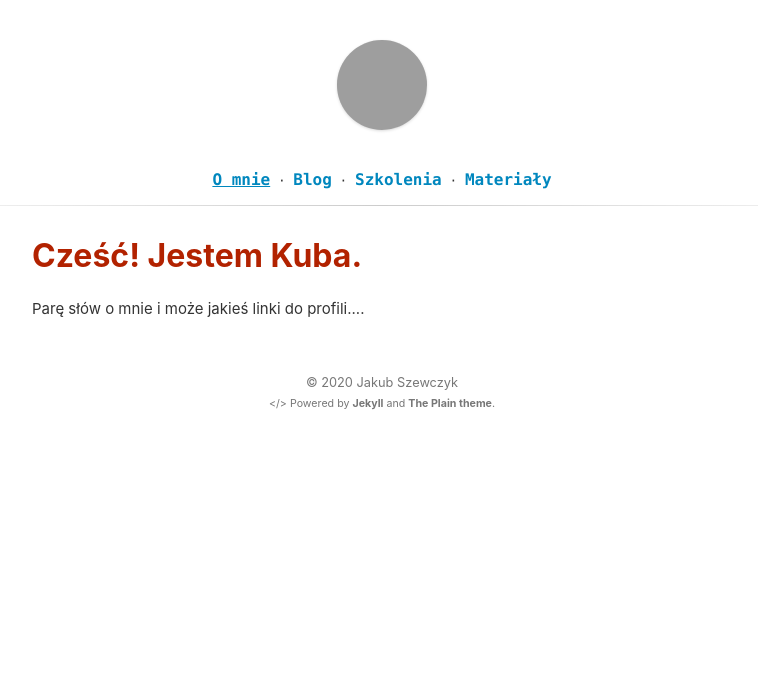
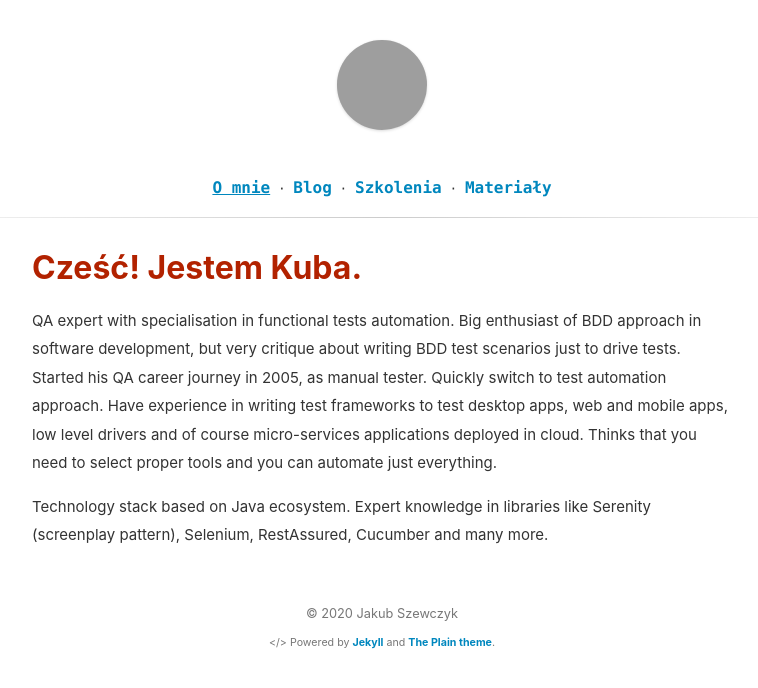
Before and after one commit to qbek/qbek.github.io, a Jekyll site: the page built from index.html, in a window 1280 px wide. Shown: the top 688 px of the page, without its empty margins (258-1016 px from the left). Built offline with Jekyll 4.4.1, drawn with Linux system fonts in a browser that asks for light colours; comment, search, counter and statistics services are not loaded; grey boxes are pictures that could not be loaded.

Commit message:
Prawie ostateczna struktura strony

```diff
--- a/_includes/header.html
+++ b/_includes/header.html
@@ -17,7 +17,7 @@
 	<span> &middot; </span>
 	<a class="top-menu {% if page.url == '/blog' %} selected {% endif %} " href="/blog">Blog</a>
 	<span> &middot; </span>
-	<a class="top-menu {% if page.url == '/courses' %} selected {% endif %}" href="/courses">Szkolenia</a>
+	<a class="top-menu {% if page.url == '/trainings/' %} selected {% endif %}" href="/trainings">Szkolenia</a>
 	<span> &middot; </span>
 	<a class="top-menu {% if page.url == '/materials' %} selected {% endif %}" href="/materials">Materiały</a>
 </div>
--- a/_sass/main.scss
+++ b/_sass/main.scss
@@ -10,7 +10,7 @@
 }
 body {
   font-size: 14px;
-  line-height: 20px;
+  line-height: 28px;
   font-weight: normal;
   font-style: normal;
   font-family: -apple-system, BlinkMacSystemFont, "Segoe UI", Roboto, Helvetica, Arial, sans-serif, "Apple Color Emoji", "Segoe UI Emoji", "Segoe UI Symbol";
@@ -31,7 +31,7 @@
 h6 {
     margin-bottom: 1rem;
     line-height: 1.25;
-    color: #313131;
+    color: #B27F00;
 }
 h1 {
   font-size: 2rem;
@@ -57,9 +57,9 @@
   max-width: 100%;
 }
 a {
-  color: inherit;
+  color: #0087BE;
   text-decoration: none;
-  border-bottom: 1px solid #555;
+  border-bottom: 1px solid #0087BE;
   &.image {
     display: block;
     text-align: center;
@@ -159,6 +159,9 @@
   padding-left: 50px;
   li {
     word-wrap: break-word;
+    ul {
+      margin: 0;
+    }
   }
   img {
     margin: 40px 0;
--- a/index.html
+++ b/index.html
@@ -2,4 +2,6 @@
 layout: page
 title: Cześć! Jestem Kuba.
 ---
-<p>Parę słów o mnie i może jakieś linki do profili....</p>
+<p>QA expert with specialisation in functional tests automation. Big enthusiast of BDD approach in software development, but very critique about writing BDD test scenarios just to drive tests. Started his QA career journey in 2005, as manual tester. Quickly switch to test automation approach. Have experience in writing test frameworks to test desktop apps, web and mobile apps, low level drivers and of course micro-services applications deployed in cloud. Thinks that you need to select proper tools and you can automate just everything.</p>
+
+<p>Technology stack based on Java ecosystem. Expert knowledge in libraries like Serenity (screenplay pattern), Selenium, RestAssured, Cucumber and many more. </p>
```
Also changed, not shown: _layouts/post.html (+14 -3 lines), _posts/2018-11-23-test.md (deleted, +0 -12 lines), _posts/2019-01-27-serenity.md (deleted, +0 -15 lines), _posts/2019-02-23-serenity-kurs.md (deleted, +0 -29 lines), categories.html (added, +23 -0 lines), trainings/index.md (added, +23 -0 lines), 2 other files.
